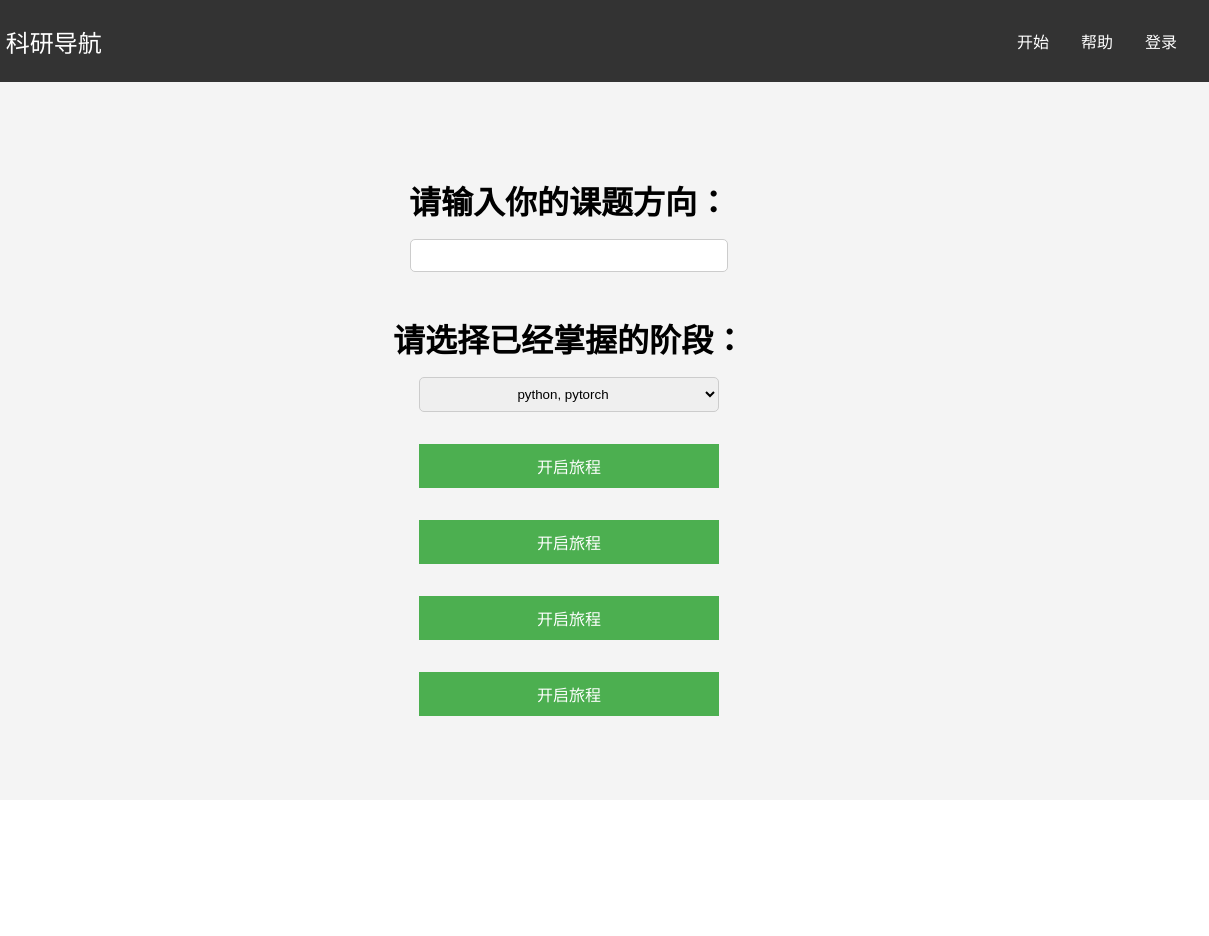
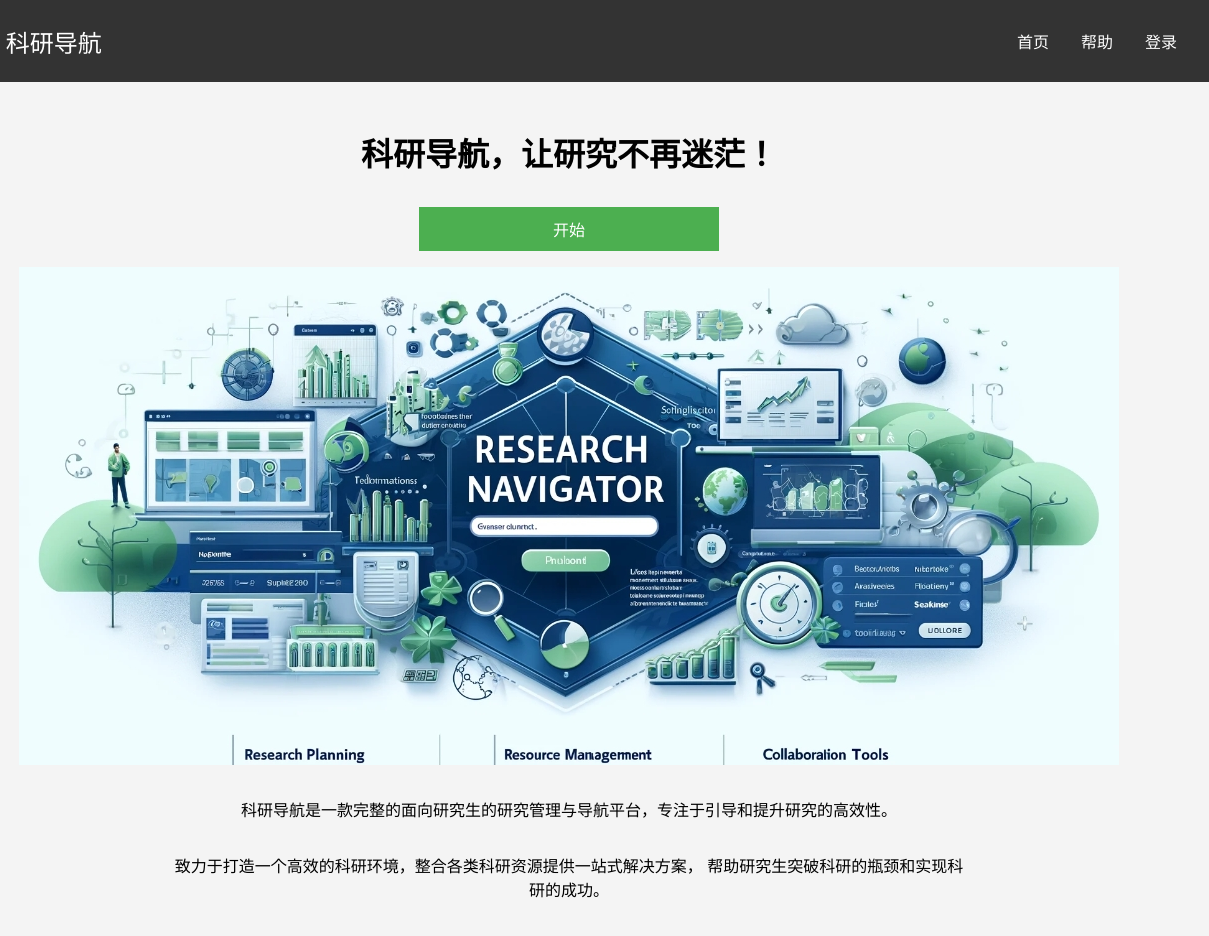
Before and after one commit to ResearchNavigation/Navigation, a plain HTML site: page index.html in a window 1280 px wide. Shown: the full height of the page, 71-1280 px from the left. Before the commit the page ends 800 px from the top, so only its background shows below. Drawn offline with Linux system fonts and the light colour scheme.

Commit message:
Update index.html

```diff
--- a/index.html
+++ b/index.html
@@ -3,49 +3,45 @@
 <head>
     <meta charset="UTF-8">
     <meta name="viewport" content="width=device-width, initial-scale=1.0">
-    <title>课题选择 - 科研导航</title>
+    <title>科研导航</title>
     <link rel="stylesheet" href="styles.css">
+
+
+    <script async src="https://www.googletagmanager.com/gtag/js?id=G-GTHVDBRPJQ"></script>
+    <script>
+    window.dataLayer = window.dataLayer || [];
+    function gtag(){dataLayer.push(arguments);}
+    gtag('js', new Date());
+    gtag('config', 'G-GTHVDBRPJQ');
+    </script>
 </head>
 <body>
     <header>
         <div class="logo">
-            <img src="image/logo.png" alt="科研导航">
-            <a href="index.html">科研导航</a>
+            <img src="logo.png" >
+        <a href="index.html">科研导航</a>
         </div>
         <nav>
             <ul>
-                <li><a href="index.html">开始</a></li>
+                <li><a href="index.html">首页</a></li>
                 <li><a href="help.html">帮助</a></li>
                 <li><a href="login.html">登录</a></li>
             </ul>
         </nav>
     </header>
-    <main class="topic-main">
-        <h2>请输入你的课题方向：</h2>
-        <input type="text" id="topic-direction" name="topic-direction">
-        <h2>请选择已经掌握的阶段：</h2>
-        <select id="topic-stage" name="topic-stage">
-            <option value="python, pytorch">python, pytorch</option>
-            <option value="深度学习基础">深度学习基础</option>
-            <option value="会议期刊区别">会议期刊区别</option>
-            <option value="方向调研">方向调研</option>
-            <option value="找论文技巧">找论文技巧</option>
-            <option value="看论文技巧">看论文技巧</option>
-            <option value="找代码技巧">找代码技巧</option>
-            <option value="idea流程">idea流程</option>
-            <option value="进度安排">进度安排</option>
-            <option value="投稿技巧">投稿技巧</option>
-        </select>
-        <button onclick="startzhishiku()">开启旅程</button>
-        <button onclick="startJourney()">开启旅程</button>
-        <button onclick="startJourney()">开启旅程</button>
-        <button onclick="startJourney()">开启旅程</button>
+    <main>
+        <h2>科研导航，让研究不再迷茫！</h2>
+        <button onclick="startResearch()">开始</button>
+        <img src="index.jpg" alt="Research Navigator">
+        <p>科研导航是一款完整的面向研究生的研究管理与导航平台，专注于引导和提升研究的高效性。</p>
+        <p>致力于打造一个高效的科研环境，整合各类科研资源提供一站式解决方案，
+            帮助研究生突破科研的瓶颈和实现科研的成功。</p>
     </main>
+    <script src="script.js"></script>
     <script>
-        function startJourney() {
-            const direction = document.getElementById('topic-direction').value;
-            const stage = document.getElementById('topic-stage').value;
-            window.location.href = `display.html?direction=${encodeURIComponent(direction)}&stage=${encodeURIComponent(stage)}`;
+        function startResearch() {
+            // 直接跳转到 display.html 页面
+            window.location.href = 'functions.html';
         }
     </script>
 </body>
```
